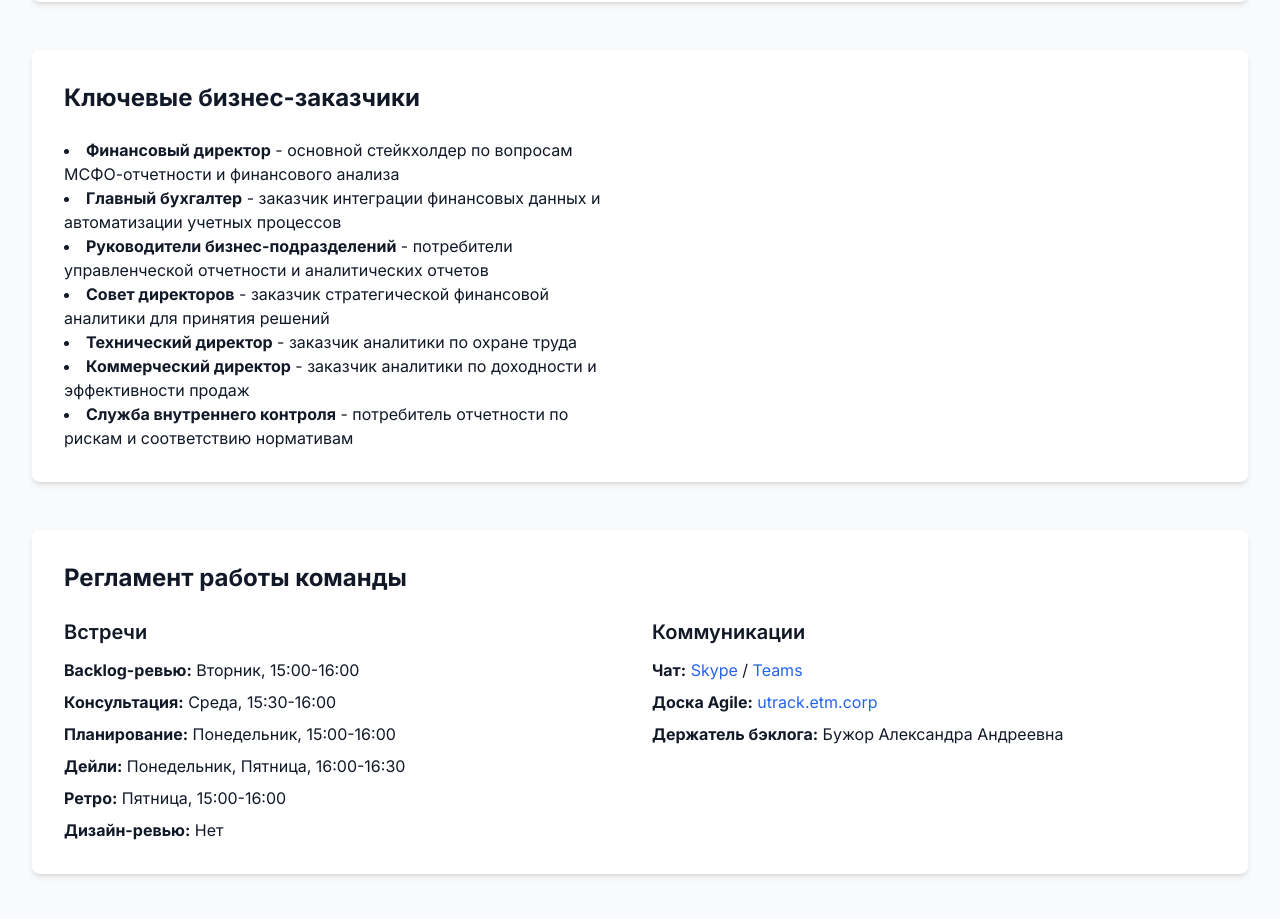
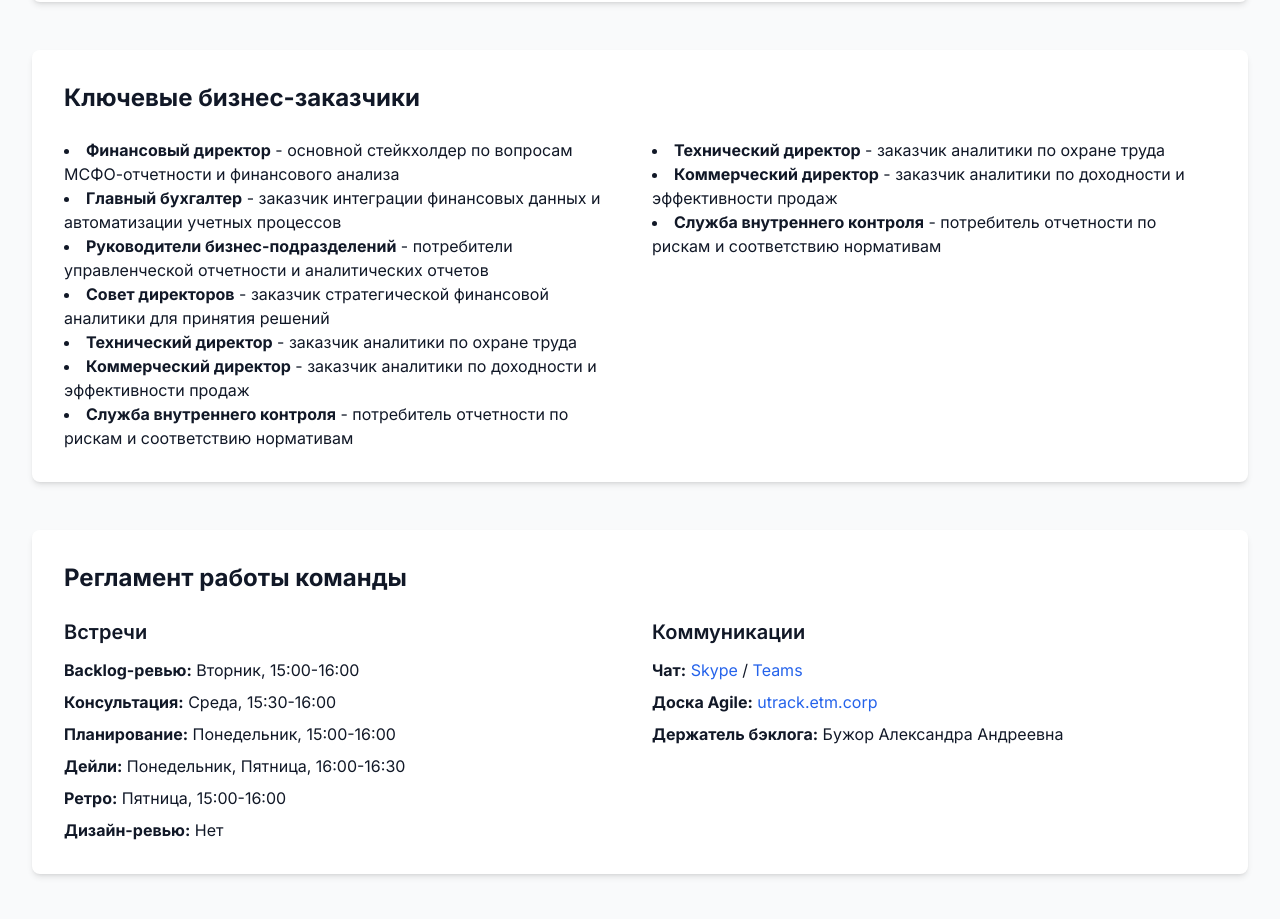
Before and after one commit to financial-forensics-al/FinTech, a plain HTML site: page index.html in a window 1280 px wide. Shown: the part 1240-2159 px from the top of the page. Drawn offline with nearby package versions, Linux system fonts and the light colour scheme.

Commit message:
Update index.html

```diff
--- a/index.html
+++ b/index.html
@@ -167,6 +167,18 @@
                         </li>
                     </ul>
                 </div>
+                <div>
+                        <li>
+                            <strong>Технический директор</strong> - заказчик аналитики по охране труда
+                        </li>
+                        <li>
+                            <strong>Коммерческий директор</strong> - заказчик аналитики по доходности и эффективности продаж
+                        </li>
+                        <li>
+                            <strong>Служба внутреннего контроля</strong> - потребитель отчетности по рискам и соответствию нормативам
+                        </li>
+                    </ul>
+                </div>
 
             </div>
         </div>
```
